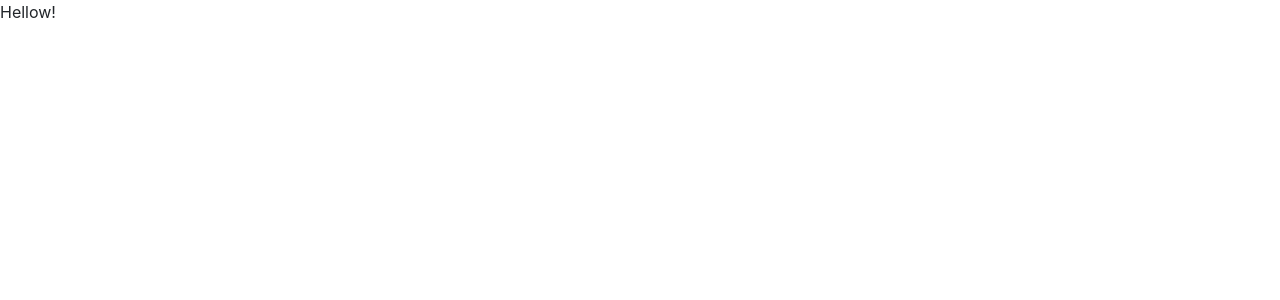
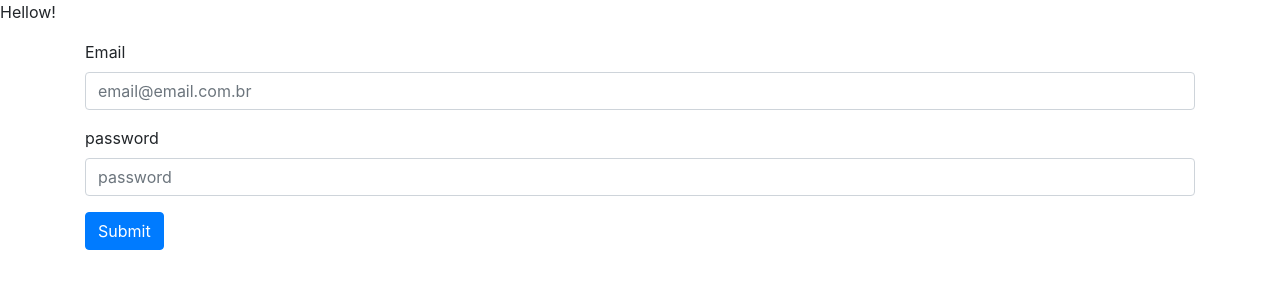
Before and after one commit to fabiovct/front-react, a React (Create React App) app: page / in a window 1280 px wide. Shown: the top 300 px of the page. Built offline with nearby package versions, Linux system fonts and the light colour scheme.

Commit message:
session storage

```diff
--- /dev/null
+++ b/src/pages/login/index.js
@@ -0,0 +1,63 @@
+import React, { useState } from 'react';
+import api from '../../services/api';
+
+export default function Login() {
+    const [email, setEmail] = useState('');
+    const [password, setPassword] = useState('');
+
+    async function loginUser(event) {
+        console.log(event)
+        event.preventDefault();
+        const data = {
+            'email': email,
+            'password': password
+        };
+
+       const response =  await api.post('/auth', data, {
+
+        });
+        if(response.data[0].status !== 'failed'){
+            sessionStorage.setItem('status',response.data[0].status)
+            window.location.href = '/products';
+        }
+
+
+
+
+
+        /*async function loadProducts() {
+            const response = await api.get('/product', {
+            });
+            setProducts(response.data.data)
+        }
+        loadProducts();*/
+
+    }
+    return (
+        <div className="container">
+            <form onSubmit = {loginUser}>
+                <div className="form-group">
+                    <label htmlFor="email">Email</label>
+                    <input
+                    className="form-control"
+                    id="email"
+                    placeholder="email@email.com.br"
+                    value={email}
+                    onChange={event => setEmail(event.target.value)}
+                    />
+                </div>
+                <div className="form-group">
+                    <label htmlFor="password">password</label>
+                    <input
+                    className="form-control"
+                    id="password"
+                    placeholder="password"
+                    value={password}
+                    onChange={event => setPassword(event.target.value)}
+                    />
+                </div>
+                <button type="submit" className="btn btn-primary">Submit</button>
+            </form>
+        </div>
+    )
+}
--- a/src/pages/products/edit-product.js
+++ b/src/pages/products/edit-product.js
@@ -1,5 +1,4 @@
-import React, { useEffect, useState, useMemo } from 'react';
-import { Link } from 'react-router-dom';
+import React, { useEffect, useState} from 'react';
 import api from '../../services/api';
 
 
@@ -26,7 +25,7 @@ export default function EditProducts(req) {
         loadProduct();
 
     },
-    []
+    //[]
     );
 
     async function handleSubmit(event, a, b) {
--- a/src/pages/products/index.js
+++ b/src/pages/products/index.js
@@ -25,8 +25,12 @@ export default function Products() {
         async function loadProducts() {
             const response = await api.get('/product', {
             });
-            setProducts(response.data.data)
+            if(response.data[0].status === 'failed') {
+                window.location.href = '/';
+            }
+            setProducts(response.data)
         }
+
         loadProducts();
 
     },
--- a/src/pages/products/new-product.js
+++ b/src/pages/products/new-product.js
@@ -1,5 +1,4 @@
-import React, { useState, useMemo } from 'react';
-import { Link } from 'react-router-dom';
+import React, { useState } from 'react';
 import api from '../../services/api';
 
 export default function NewProducts() {
--- a/src/routes.js
+++ b/src/routes.js
@@ -1,16 +1,41 @@
 import React from 'react';
-import {BrowserRouter, Switch, Route } from 'react-router-dom';
+import {BrowserRouter, Switch, Route, Redirect } from 'react-router-dom';
+import Login from './pages/login';
 import Products from './pages/products';
 import NewProducts from './pages/products/new-product';
 import EditProducts from './pages/products/edit-product';
 
+
+function isAuthenticated(){
+    if(sessionStorage.status === 'true'){
+        return true
+    } else {
+        return false
+    }
+}
+
 export default function Routes() {
+    console.log(sessionStorage.status)
+    const PrivateRoute = ({ component: Component, ...rest }) => (
+        <Route
+          {...rest}
+          render={props =>
+            isAuthenticated() ? (
+              <Component {...props} />
+            ) : (
+              <Redirect to={{ pathname: "/", state: { from: props.location } }} />
+            )
+          }
+        />
+      );
+
 
     return (
         <BrowserRouter>
             <Switch>
+                <Route path="/" exact component={Login}/>
                 <Route path="/products" exact component={Products}/>
-                <Route path="/products/new" exact component={NewProducts}/>
+                <PrivateRoute path="/products/new" exact component={NewProducts}/>
                 <Route path="/products/:id" exact component={EditProducts}/>
             </Switch>
         </BrowserRouter>
```
